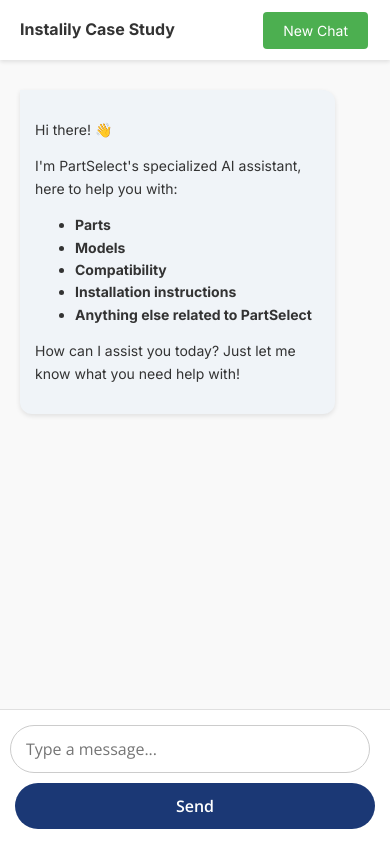
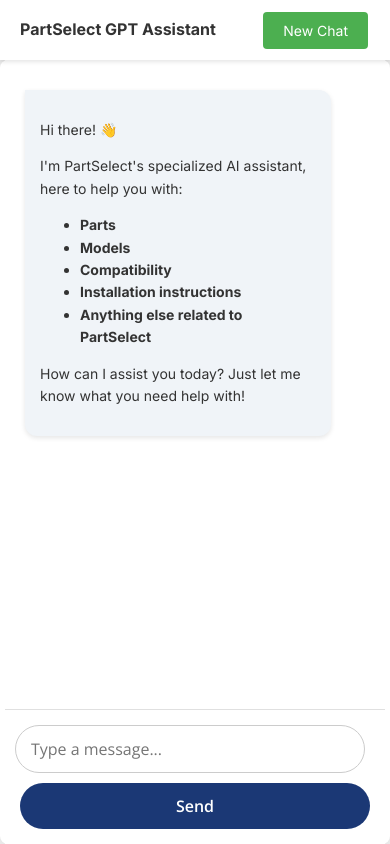
Before and after one commit to gmunhoz0810/PartSelect-LLM-Assistant, a React (Create React App) app: page / in a window 390 px wide. Built offline with nearby package versions, Linux system fonts and the light colour scheme.

Commit message:
UI enhancement

```diff
--- a/src/App.js
+++ b/src/App.js
@@ -18,7 +18,7 @@
   return (
     <div className="App">
       <header className="app-header">
-        <span className="title">Instalily Case Study</span>
+        <span className="title">PartSelect GPT Assistant</span>
         <button className="new-chat-button" onClick={handleResetConversation}>
           New Chat
         </button>
--- a/src/components/ChatWindow.css
+++ b/src/components/ChatWindow.css
@@ -17,6 +17,78 @@
   height: calc(100vh - 40px);
   display: flex;
   flex-direction: column;
+}
+
+/* Add a darker background to the entire page */
+body {
+  background-color: #f0f0f0; /* Light gray background */
+}
+
+/* Center the chat window and make it narrower */
+.chat-window {
+  max-width: 870px; /* Adjust this value to your preference */
+  width: 100%;
+  margin: 0 auto;
+  padding: 20px;
+  box-sizing: border-box;
+  background-color: #ffffff; /* White background for the chat window */
+  box-shadow: 0 0 20px rgba(0, 0, 0, 0.1); /* Add a subtle shadow for the bubble effect */
+  border-radius: 8px; /* Rounded corners for the bubble effect */
+}
+
+/* Ensure the chat container takes up the full height */
+.chat-container {
+  height: calc(100vh - 100px); /* Adjust if your header height is different and account for padding */
+  display: flex;
+  flex-direction: column;
+}
+
+/* Add padding to the sides of the messages for better readability */
+.messages-container {
+  padding: 16px;
+  background-color: #ffffff; /* Ensure messages have a white background */
+}
+
+/* Adjust message widths for better layout in narrow container */
+.user-message-container,
+.assistant-message-container {
+  max-width: 90%;
+}
+
+/* Make sure input area aligns with messages */
+.input-area {
+  padding: 16px;
+  background-color: #ffffff; /* Ensure input area has a white background */
+  border-top: 1px solid #e0e0e0;
+}
+
+/* Responsive adjustments */
+@media (max-width: 800px) {
+  .chat-window {
+    padding: 10px;
+  }
+}
+
+@media (max-width: 600px) {
+  .chat-window {
+    padding: 5px;
+  }
+
+  .user-message-container,
+  .assistant-message-container {
+    max-width: 100%;
+  }
+}
+
+@media (max-width: 600px) {
+  .chat-window {
+    padding: 0 5px;
+  }
+
+  .user-message-container,
+  .assistant-message-container {
+    max-width: 100%;
+  }
 }
 
 .messages-container {
```
